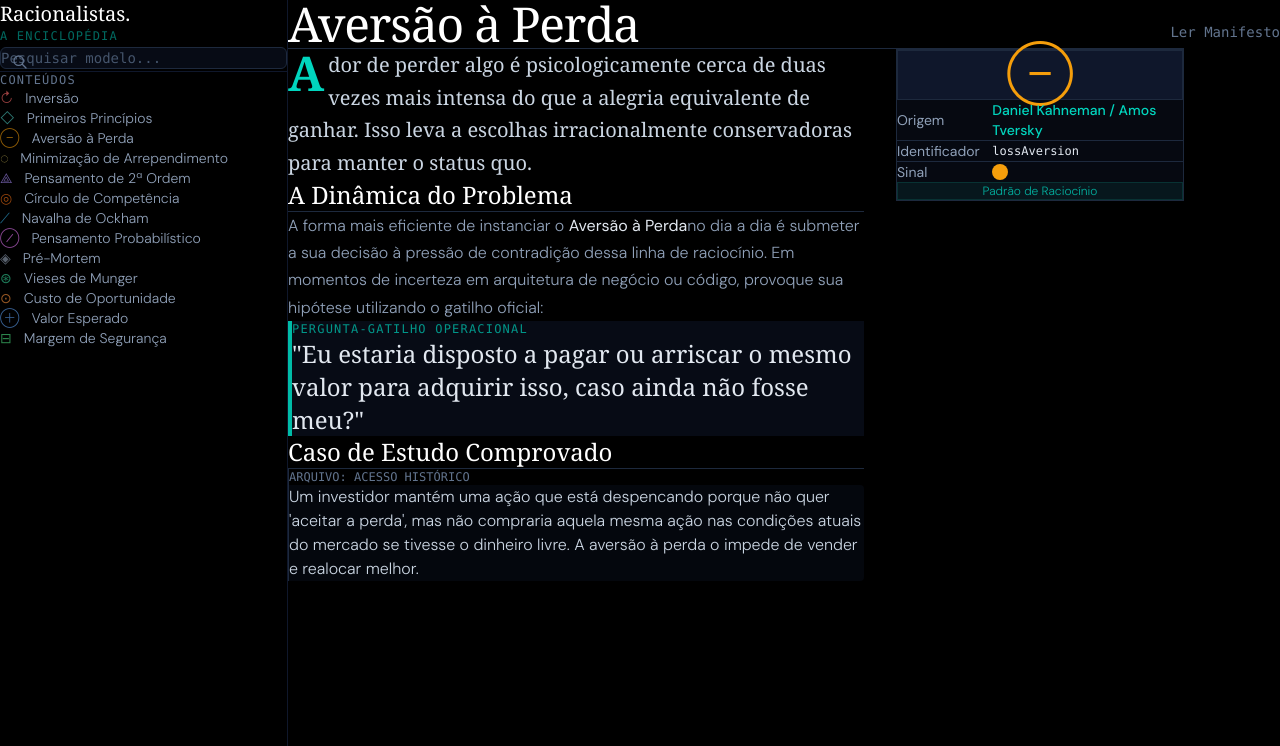
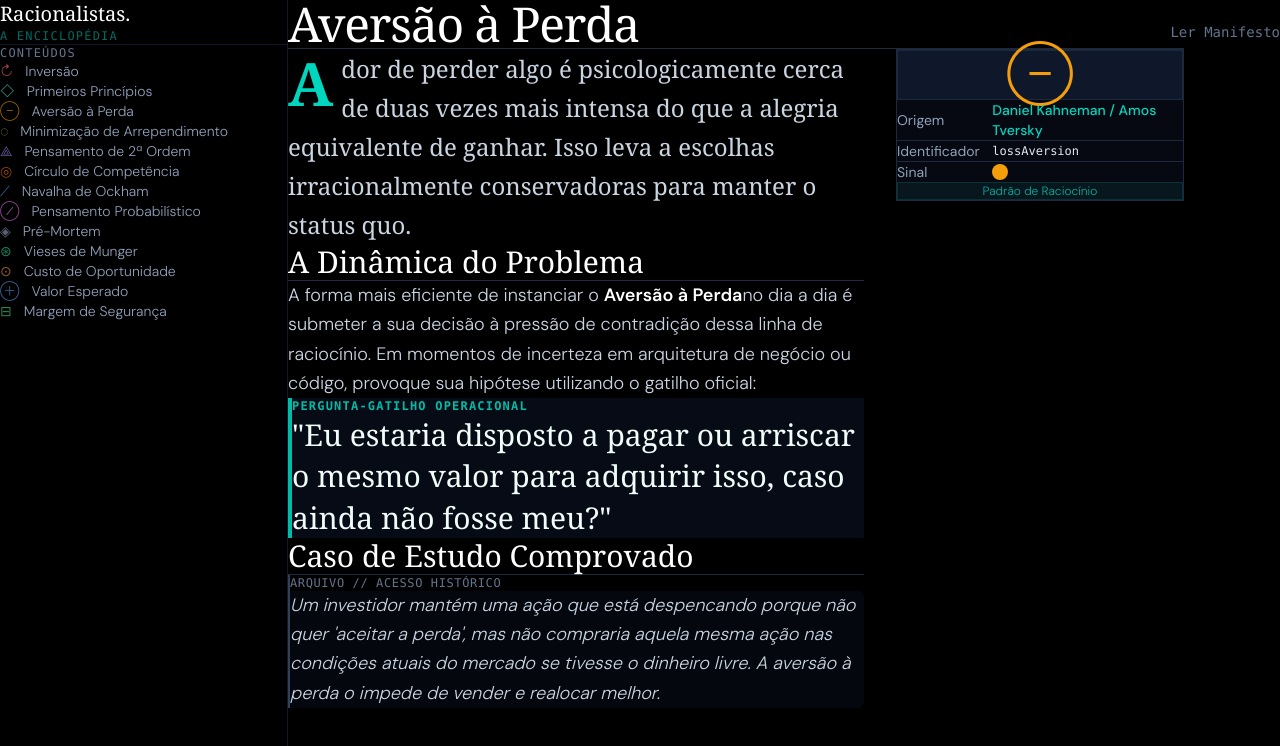
Before and after one commit to alexmeirelles/racionalistas, a Next.js app: page /wiki/aversao-a-perda in a window 1280 px wide. Shown: the top 746 px of the page. Built offline with nearby package versions, Linux system fonts and the light colour scheme; a web font is replaced by a local one.

Commit message:
fix(wiki): remove dependencia do plugin typography e refatora layout de grids

```diff
--- a/src/app/wiki/[slug]/page.tsx
+++ b/src/app/wiki/[slug]/page.tsx
@@ -66,36 +66,36 @@ export default function WikiArticle({ params }: { params: { slug: string } }) {
         </aside>
 
         {/* Conteúdo Fluido */}
-        <div className="prose prose-invert prose-lg prose-slate flex-1 max-w-3xl">
+        <div className="flex-1 max-w-3xl text-slate-200">
 
-          <p className="text-slate-300 leading-relaxed font-serif text-xl first-letter:text-5xl first-letter:font-bold first-letter:text-teal-400 first-letter:mr-1 first-letter:float-left">
+          <p className="text-slate-300 leading-relaxed font-serif text-xl md:text-2xl mb-8 first-letter:text-6xl first-letter:font-bold first-letter:text-teal-400 first-letter:mr-2 first-letter:mt-1 first-letter:float-left">
             {model.definition}
           </p>
 
-          <h2 className="text-2xl font-serif text-white border-b border-slate-800 pb-2 mt-12 mb-6">
+          <h2 className="text-3xl font-serif text-white border-b border-slate-800 pb-3 mt-16 mb-8">
             A Dinâmica do Problema
           </h2>
-          <p className="text-slate-400">
-            A forma mais eficiente de instanciar o <strong className="text-slate-200 font-normal">{model.name}</strong>
+          <p className="text-slate-300 text-lg leading-relaxed mb-6">
+            A forma mais eficiente de instanciar o <strong className="text-white font-bold">{model.name}</strong>
             no dia a dia é submeter a sua decisão à pressão de contradição dessa linha de raciocínio.
             Em momentos de incerteza em arquitetura de negócio ou código, provoque sua hipótese utilizando o gatilho oficial:
           </p>
 
-          <blockquote className="border-l-4 border-teal-500 bg-slate-900/50 p-6 my-8 not-italic">
-            <div className="text-xs font-mono text-teal-600 mb-2 uppercase tracking-widest">
+          <div className="border-l-4 border-teal-500 bg-slate-900/50 p-6 md:p-8 my-10 relative">
+            <div className="text-xs font-mono text-teal-500 mb-4 uppercase tracking-widest font-bold">
               Pergunta-Gatilho Operacional
             </div>
-            <p className="text-xl md:text-2xl font-serif text-slate-200 mt-0 mb-0 leading-snug">
+            <p className="text-2xl md:text-3xl font-serif text-teal-50 leading-snug">
               "{model.triggerQuestion}"
             </p>
-          </blockquote>
+          </div>
 
-          <h2 className="text-2xl font-serif text-white border-b border-slate-800 pb-2 mt-12 mb-6">
+          <h2 className="text-3xl font-serif text-white border-b border-slate-800 pb-3 mt-16 mb-8">
             Caso de Estudo Comprovado
           </h2>
-          <div className="text-slate-300 leading-relaxed pl-4 border-l border-slate-800">
-            <span className="block text-xs font-mono text-slate-500 mb-4 uppercase">Arquivo: Acesso Histórico</span>
-            <p className="m-0 bg-slate-900/30 p-4 rounded-r text-base">
+          <div className="text-slate-300 text-lg leading-relaxed pl-6 border-l-2 border-slate-700">
+            <span className="block text-xs font-mono text-slate-500 mb-4 uppercase tracking-wider">Arquivo // Acesso Histórico</span>
+            <p className="bg-slate-900/30 p-6 rounded-r-md text-slate-300 italic">
               {model.example}
             </p>
           </div>
--- a/src/app/wiki/layout.tsx
+++ b/src/app/wiki/layout.tsx
@@ -19,17 +19,6 @@ export default function WikiLayout({ children }: { children: React.ReactNode })
           </Link>
           <div className="text-xs font-mono text-teal-600/70 mt-1 mb-4 uppercase tracking-widest">
             A Enciclopédia
-          </div>
-
-          <div className="relative group">
-            <svg xmlns="http://www.w3.org/2000/svg" className="h-4 w-4 absolute left-3 top-2.5 text-slate-500 group-focus-within:text-teal-500 transition-colors" fill="none" viewBox="0 0 24 24" stroke="currentColor">
-              <path strokeLinecap="round" strokeLinejoin="round" strokeWidth={2} d="M21 21l-6-6m2-5a7 7 0 11-14 0 7 7 0 0114 0z" />
-            </svg>
-            <input
-              type="text"
-              placeholder="Pesquisar modelo..."
-              className="w-full bg-slate-900/50 border border-slate-800 rounded-md py-2 pl-9 pr-3 text-sm text-slate-200 placeholder-slate-600 focus:outline-none focus:border-teal-500/50 focus:bg-slate-900 transition-all font-mono"
-            />
           </div>
         </div>
 
--- a/src/app/wiki/page.tsx
+++ b/src/app/wiki/page.tsx
@@ -19,19 +19,19 @@ export default function WikiIndex() {
         </p>
       </div>
 
-      <div className="prose prose-invert prose-lg prose-slate max-w-none">
+      <div className="max-w-none text-slate-200">
 
         <div className="bg-slate-900/40 border border-slate-800 rounded-md p-6 mb-12 flex gap-4 md:gap-8 items-start">
-          <div className="text-3xl hidden md:block opacity-50">🧭</div>
+          <div className="text-3xl hidden md:block opacity-50 mt-1">🧭</div>
           <div>
-            <h2 className="text-xl font-bold text-white mt-0 mb-2">Bem-vindo(a) ao Catálogo</h2>
-            <p className="text-base text-slate-300 mt-0 mb-0">
+            <h2 className="text-2xl font-bold text-white mt-0 mb-3 font-serif">Bem-vindo(a) ao Catálogo</h2>
+            <p className="text-lg text-slate-300 mt-0 mb-0 leading-relaxed font-serif">
               A maioria das pessoas decide no piloto automático. A intuição é útil em padrões repetitivos, mas falha em ambientes caóticos. A proposta deste diretório é mapear, arquivar e exemplificar os Modelos Mentais mais robustos documentados pela humanidade. Utilize o índice ao lado para navegar por cada estrutura de pensamento.
             </p>
           </div>
         </div>
 
-        <h2 className="text-2xl font-serif text-teal-400 border-b border-slate-800 pb-2 mb-6">
+        <h2 className="text-3xl font-serif text-teal-400 border-b border-slate-800 pb-3 mb-8 mt-12">
           Índice Alfabético Geral
         </h2>
 
```
